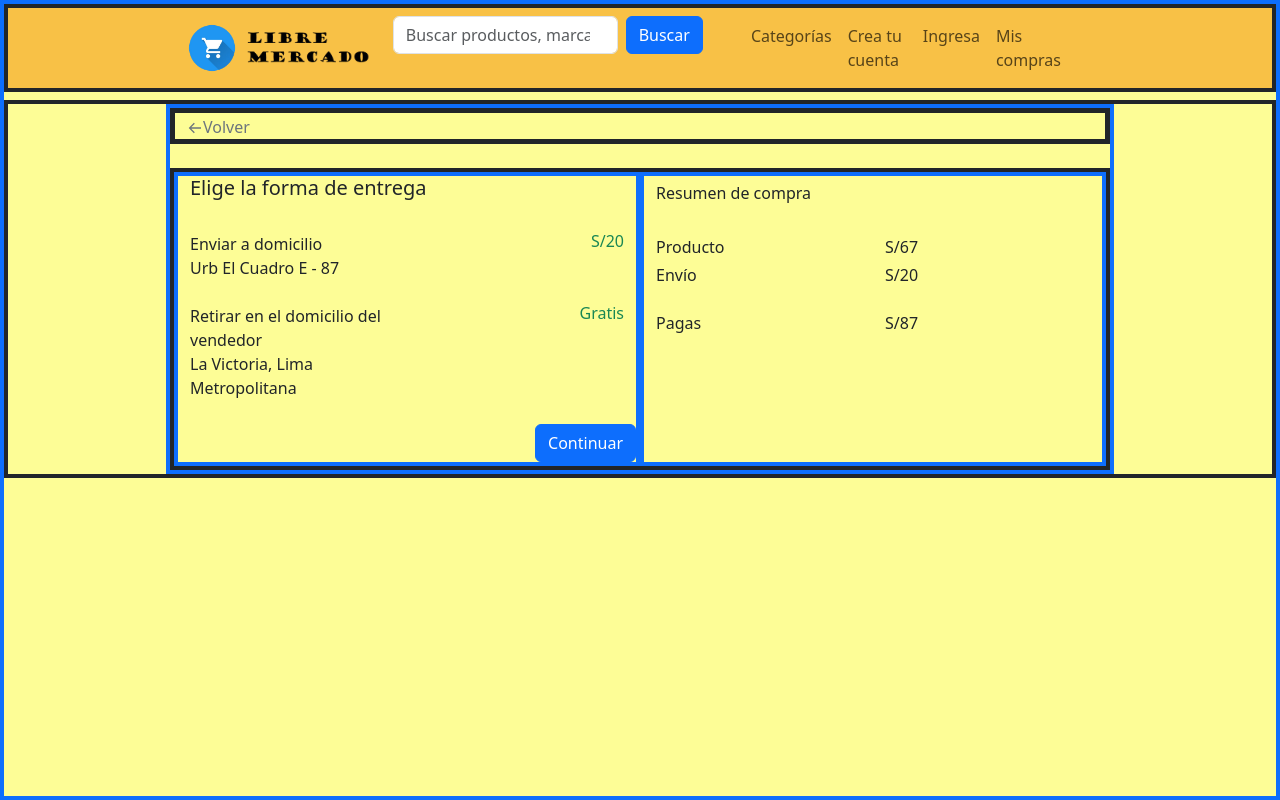
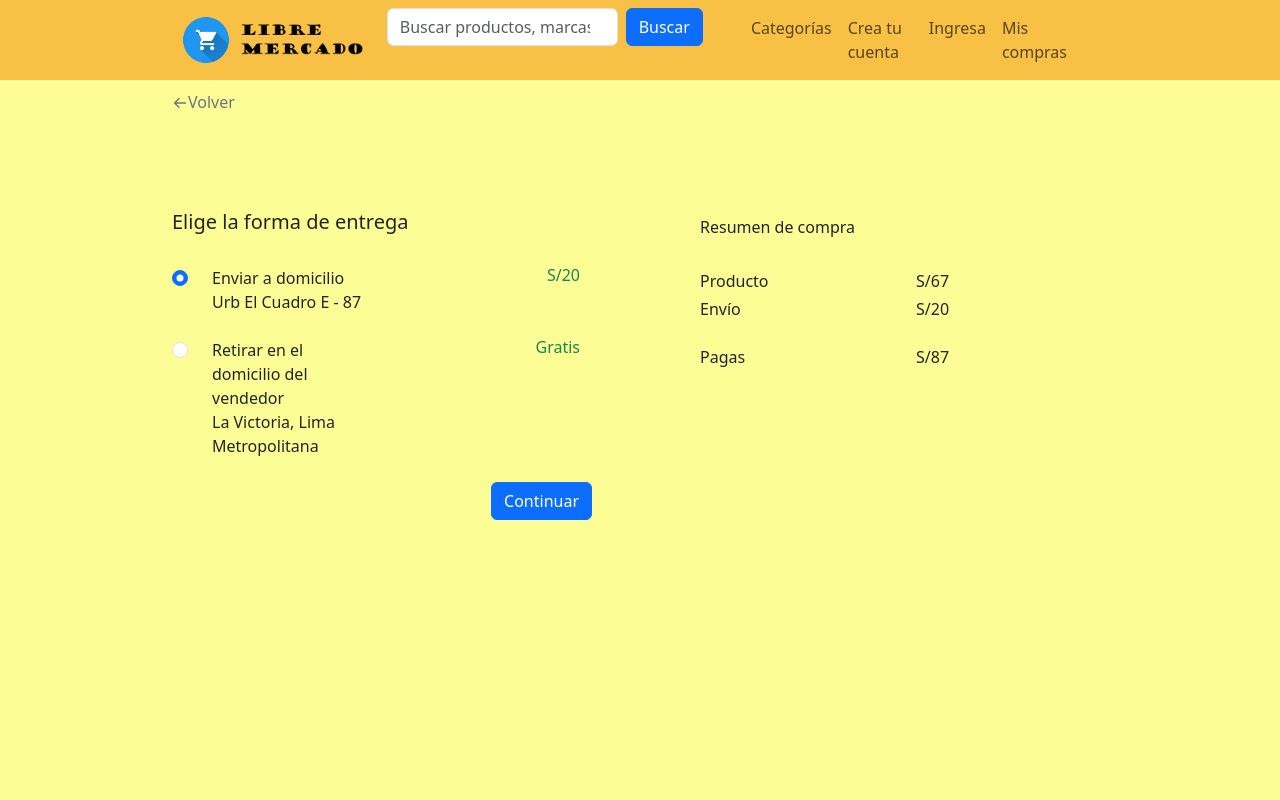
Before and after one commit to rubenevivancos/BazarUniversal_StackPERN, a React (Create React App) app in the folder client/: page /deliveryMethod in a window 1280 px wide. Built offline with nearby package versions, Linux system fonts and the light colour scheme; no server answers.

Commit message:
feat: add logic to choose delivery method

```diff
--- a/client/src/Components/ProductPurchase/deliveryMethod.js
+++ b/client/src/Components/ProductPurchase/deliveryMethod.js
@@ -1,5 +1,5 @@
-import React from "react";
-import { Container, Row, Col, Button } from 'react-bootstrap';
+import React, { useState } from "react";
+import { Container, Row, Col, Button,Form } from 'react-bootstrap';
 
 
 import MainHeader from '../Header/mainHeader';
@@ -8,34 +8,65 @@ import GoBack from '../GoBack/goBack';
 
 export default function DeliveryMethod() {
 
+    const [selectedOption, setSelectedOption] = useState("homeDelivery");
+
         return(
-            <Container fluid className="border border-primary border-4" style={{ backgroundColor: '#fdfd96', minHeight: '100vh' }}>
-                <Row className="mb-2 border border-dark border-4">
+            <Container fluid style={{ backgroundColor: '#fdfd96', minHeight: '100vh' }}>
+                <Row className="mb-2">
                     <MainHeader/>
                 </Row>
-                <Row className="mb-2 border border-dark border-4">
-                    <Container className="w-75 border border-primary border-4">
-                        <Row className="mb-4 border border-dark border-5">
+                <Row className="mb-2">
+                    <Container className="w-75">
+                        <Row className="mb-4">
                             <GoBack/>
                         </Row>
-                        <Row className="border border-dark border-4">
-                            <Col className="border border-primary border-4">
+                        <Row>
+                            <br/><br/><br/>
+                        </Row>
+                        <Row>
+                            <Col className="me-5">
                                 <Row className="mb-4">
                                     <h5>Elige la forma de entrega</h5>
                                 </Row>
                                 <Row className="mb-4">
+                                    <Col>
+                                        <Row>
+                                            <Col className="col-auto">
+                                                <Form.Check
+                                                    type="radio"
+                                                    id="homeDelivery"
+                                                    name="deliveryMethod"
+                                                    checked={selectedOption === "homeDelivery"}
+                                                    onChange={() => setSelectedOption("homeDelivery")}
+                                                />
+                                            </Col>
                                             <Col className="d-flex flex-column">
                                                 <span>Enviar a domicilio</span>
                                                 <span>Urb El Cuadro E - 87</span>
+                                            </Col>
+                                        </Row>
                                     </Col>
                                     <Col className="text-end text-success">
                                         <h6>S/20</h6>
                                     </Col>
                                 </Row>
                                 <Row className="mb-4">
+                                    <Col>
+                                        <Row>
+                                            <Col className="col-auto">
+                                                <Form.Check
+                                                    type="radio"
+                                                    id="sellerPickup"
+                                                    name="deliveryMethod"
+                                                    checked={selectedOption === "sellerPickup"}
+                                                    onChange={() => setSelectedOption("sellerPickup")}
+                                                />
+                                            </Col>
                                             <Col className="d-flex flex-column">
                                                 <span>Retirar en el domicilio del vendedor</span>
                                                 <span>La Victoria, Lima Metropolitana</span>
+                                            </Col>
+                                        </Row>
                                     </Col>
                                     <Col className="text-end text-success">
                                         <h6>Gratis</h6>
@@ -45,7 +76,7 @@ export default function DeliveryMethod() {
                                     <Button variant="primary" className="w-auto">Continuar</Button>
                                 </Row>
                             </Col>
-                            <Col className="border border-primary border-4">
+                            <Col className="ms-5">
                                 <Row className="mt-2 mb-4">
                                     <h6>Resumen de compra</h6>
                                 </Row>
@@ -62,7 +93,7 @@ export default function DeliveryMethod() {
                                         Envío
                                     </Col>
                                     <Col>
-                                        S/20
+                                        {selectedOption === "homeDelivery" ? "S/20" : "Gratis"}
                                     </Col>
                                 </Row>
                                 <Row>
@@ -70,7 +101,7 @@ export default function DeliveryMethod() {
                                         Pagas
                                     </Col>
                                     <Col>
-                                        S/87
+                                        {selectedOption === "homeDelivery" ? "S/87" : "S/67"}
                                     </Col>
                                 </Row>
                             </Col>
```
Lines whose indentation alone changed are shown as unchanged.
